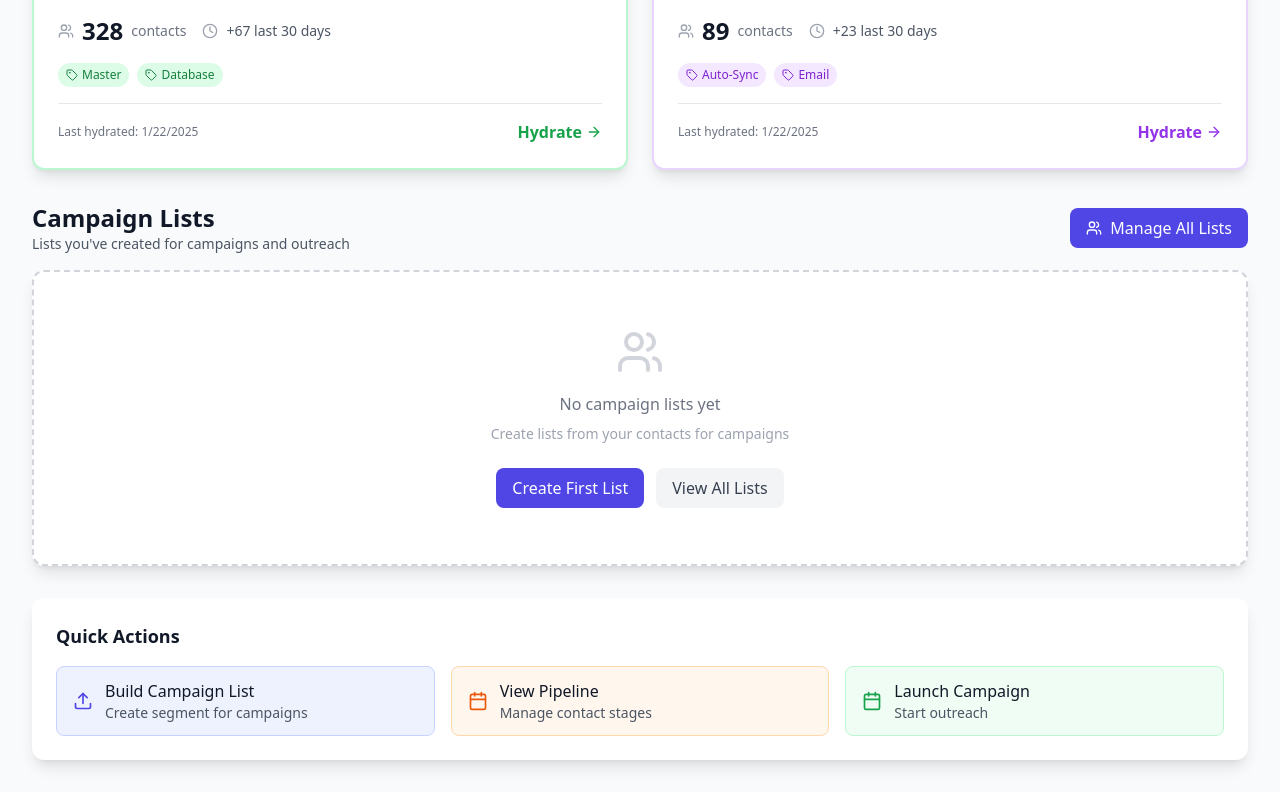
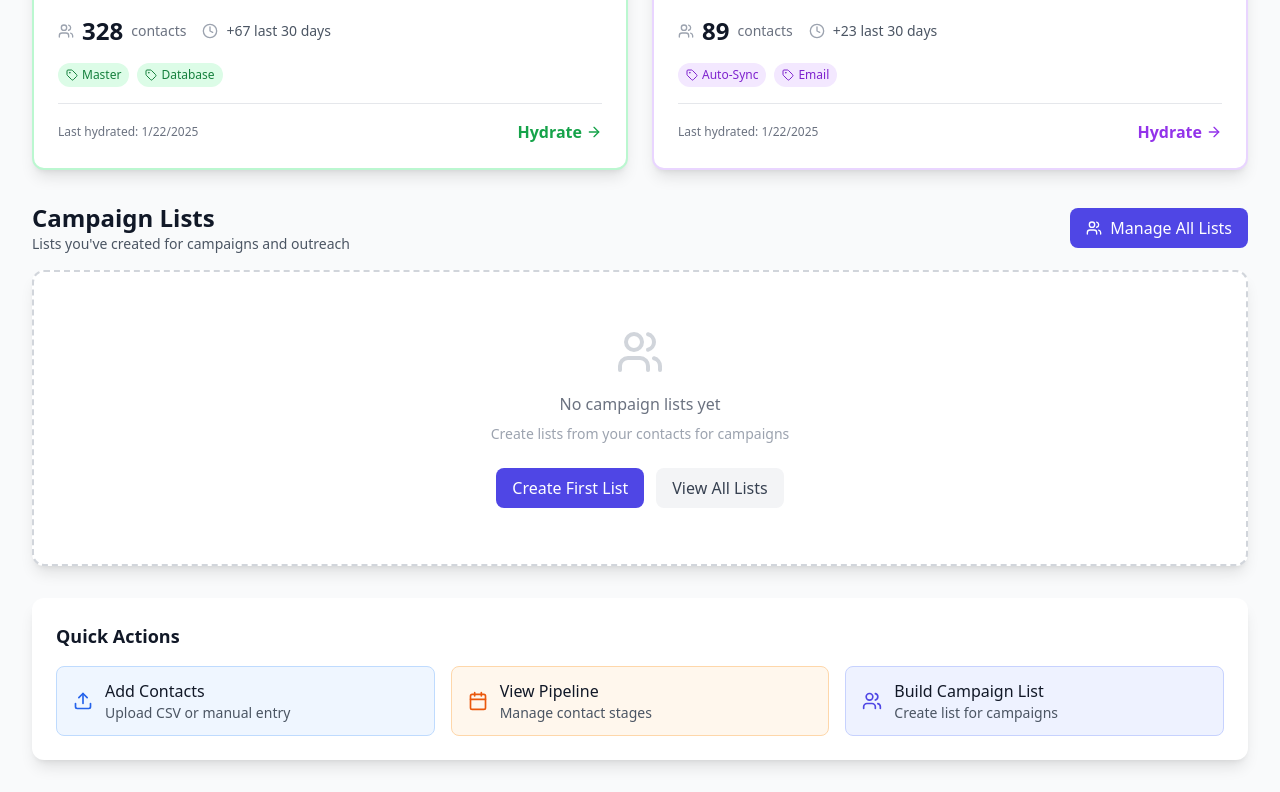
Before and after one commit to Ignite-Strategies/IgniteLegal-frontend, a React (Vite) app: page /contacts in a window 1280 px wide. Shown: the part 657-1449 px from the top of the page. Built offline with nearby package versions, Linux system fonts and the light colour scheme.

Commit message:
Fix ContactManageHome Quick Actions: Add Contacts instead of Build List, Build Campaign List links to ContactListBuilder

```diff
--- a/src/pages/contacts/ContactManageHome.jsx
+++ b/src/pages/contacts/ContactManageHome.jsx
@@ -281,13 +281,13 @@ export default function ContactManageHome() {
         <h3 className="text-lg font-semibold text-gray-900 mb-4">Quick Actions</h3>
         <div className="grid grid-cols-1 md:grid-cols-3 gap-4">
           <button
-            onClick={() => navigate('/contact-list-builder')}
-            className="flex items-center gap-3 px-4 py-3 bg-indigo-50 hover:bg-indigo-100 rounded-lg border border-indigo-200 transition text-left"
+            onClick={() => navigate('/contacts/upload')}
+            className="flex items-center gap-3 px-4 py-3 bg-blue-50 hover:bg-blue-100 rounded-lg border border-blue-200 transition text-left"
           >
-            <Upload className="h-5 w-5 text-indigo-600" />
+            <Upload className="h-5 w-5 text-blue-600" />
             <div>
-              <p className="font-medium text-gray-900">Build Campaign List</p>
-              <p className="text-sm text-gray-600">Create segment for campaigns</p>
+              <p className="font-medium text-gray-900">Add Contacts</p>
+              <p className="text-sm text-gray-600">Upload CSV or manual entry</p>
             </div>
           </button>
           <button
@@ -301,13 +301,13 @@ export default function ContactManageHome() {
             </div>
           </button>
           <button
-            onClick={() => navigate('/outreach')}
-            className="flex items-center gap-3 px-4 py-3 bg-green-50 hover:bg-green-100 rounded-lg border border-green-200 transition text-left"
+            onClick={() => navigate('/contact-list-builder')}
+            className="flex items-center gap-3 px-4 py-3 bg-indigo-50 hover:bg-indigo-100 rounded-lg border border-indigo-200 transition text-left"
           >
-            <Calendar className="h-5 w-5 text-green-600" />
+            <Users className="h-5 w-5 text-indigo-600" />
             <div>
-              <p className="font-medium text-gray-900">Launch Campaign</p>
-              <p className="text-sm text-gray-600">Start outreach</p>
+              <p className="font-medium text-gray-900">Build Campaign List</p>
+              <p className="text-sm text-gray-600">Create list for campaigns</p>
             </div>
           </button>
         </div>
```
